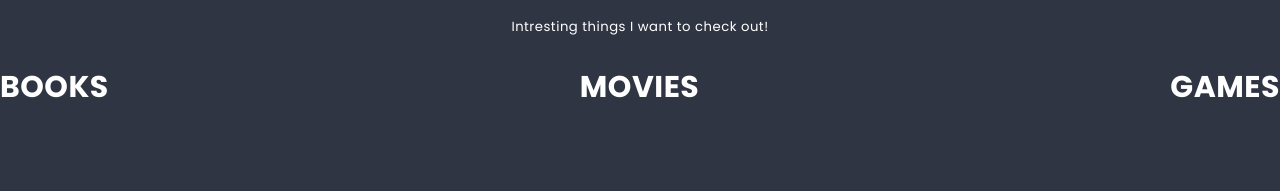
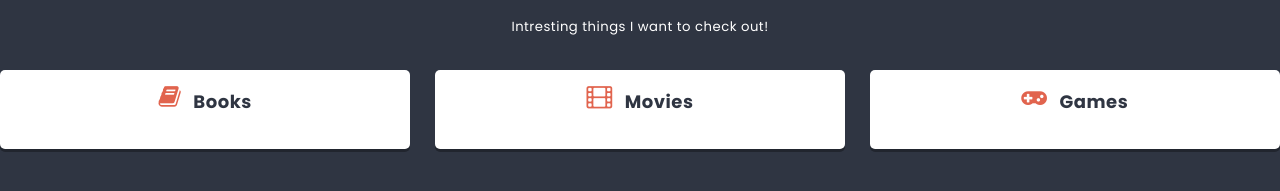
Before and after one commit to MichPlewa/To-Do-List, a JavaScript app: page / in a window 1280 px wide. Shown: the part 451-642 px from the top of the page. Built offline with nearby package versions, Linux system fonts and the light colour scheme.

Commit message:
font added

```diff
--- a/package.json
+++ b/package.json
@@ -6,6 +6,7 @@
     "@testing-library/jest-dom": "^5.16.4",
     "@testing-library/react": "^13.1.1",
     "@testing-library/user-event": "^13.5.0",
+    "font-awesome": "^4.7.0",
     "react": "^18.0.0",
     "react-dom": "^18.0.0",
     "react-scripts": "5.0.1",
--- /dev/null
+++ b/src/components/Column/Column.js
@@ -0,0 +1,15 @@
+import styles from './column.module.scss';
+
+const Column = props => {
+    return (
+        <article className={styles.column}>
+
+            <h2 className={styles.title}>
+                <span className={styles.icon + ' fa fa-' + props.icon}></span>
+                {props.title}
+            </h2>
+        </article>
+    );
+};
+
+export default Column;
--- /dev/null
+++ b/src/components/Column/column.module.scss
@@ -0,0 +1,43 @@
+@use "sass:math";
+@import '../../styles/settings.scss';
+
+.column {
+  flex-shrink: 0;
+  width: calc(33% - 12px);
+  background: $color-light;
+  margin: 0 $base-size $base-size 0;
+  padding: ($base-size * 1.5);
+  border-radius: $radius;
+  box-shadow: 0 math.div($base-size, 4) 0 rgba(0,0,0,0.3);
+  color: $color-dark;
+
+  &:last-child {
+    margin: 0 0 $base-size 0;
+  }
+}
+
+.title {
+  text-align: center;
+  font-size: ($base-size * 1.5);
+  margin: 0 0 ($base-size * 1.5) 0;
+}
+
+.icon::before {
+  padding-right: $base-size;
+  color: $color-warning;
+  font-size: ($base-size * 2);
+  vertical-align: middle;
+  position: relative;
+  top: - math.div($base-size, 3);
+}
+
+.cards {
+  padding: math.div($base-size, 2) 0;
+}
+
+@media (max-width: 767px) {
+  .column {
+    width: 100%;
+    margin: 0 0 $base-size 0;
+  }
+}
--- a/src/components/List/List.js
+++ b/src/components/List/List.js
@@ -1,4 +1,5 @@
-import styles from './list.module.scss'
+import styles from './list.module.scss';
+import Column from '../Column/Column.js';
 
 const List = () => {
   return (
@@ -8,15 +9,9 @@
     </header>
     <p className={styles.description}>Intresting things I want to check out!</p>
     <section className={styles.columns}>
-      <article>
-        <h2 className={styles.title}>Books</h2>
-        </article>
-      <article>
-        <h2 className={styles.title}>Movies</h2>
-        </article>
-      <article>
-        <h2 className={styles.title}>Games</h2>
-      </article>
+      <Column title='Books' icon='book'/>
+      <Column title='Movies' icon='film'/>
+      <Column title='Games' icon='gamepad'/>
     </section>
   </div>
   )
--- a/src/index.js
+++ b/src/index.js
@@ -2,6 +2,7 @@
 import App from './App';
 import './styles/normalize.scss';
 import './styles/global.scss';
+import 'font-awesome/css/font-awesome.min.css';
 
 ReactDOM.render(
   <App />,
```
Also changed, not shown: 1 other file (tests, documents, lock files or other folders).
